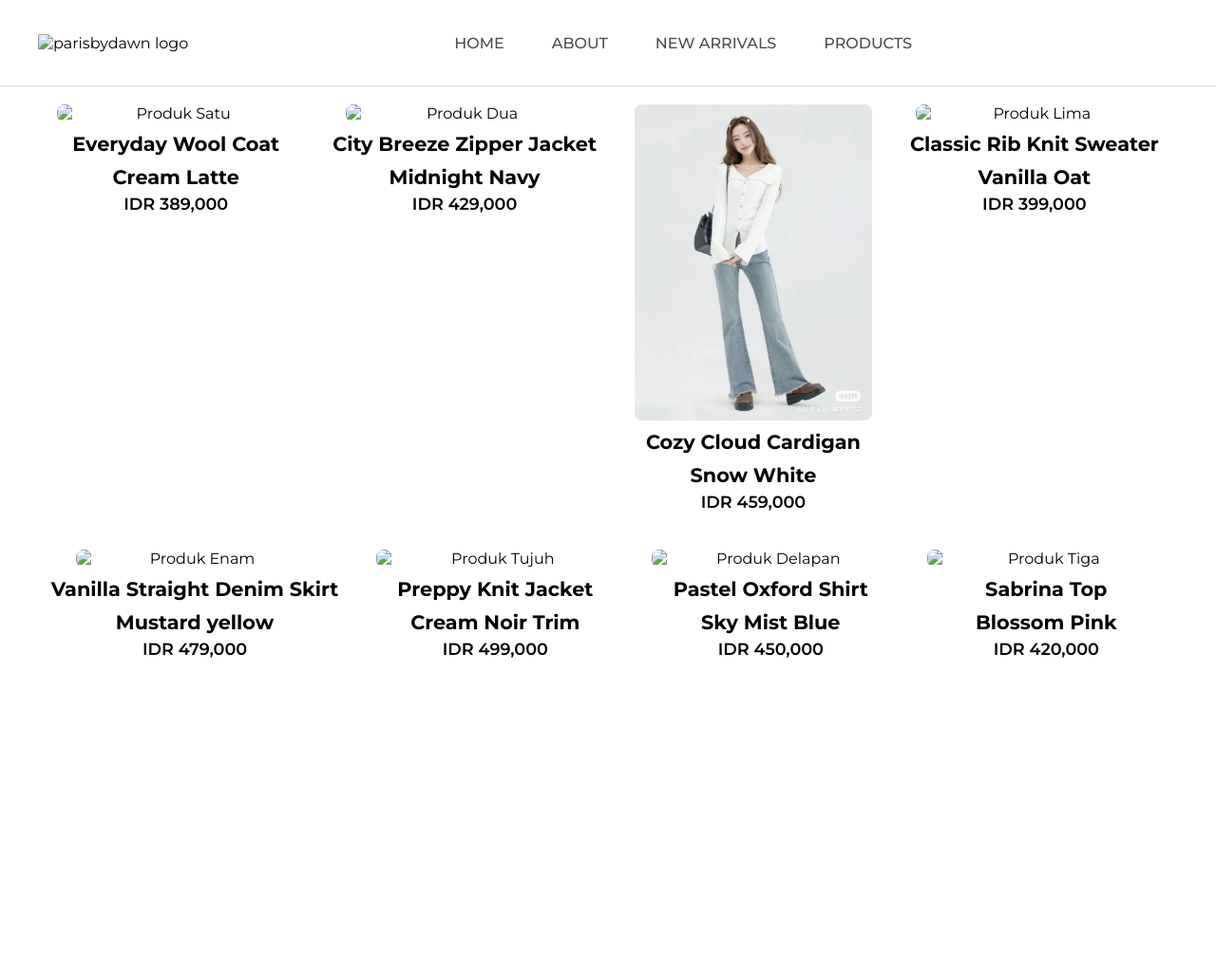
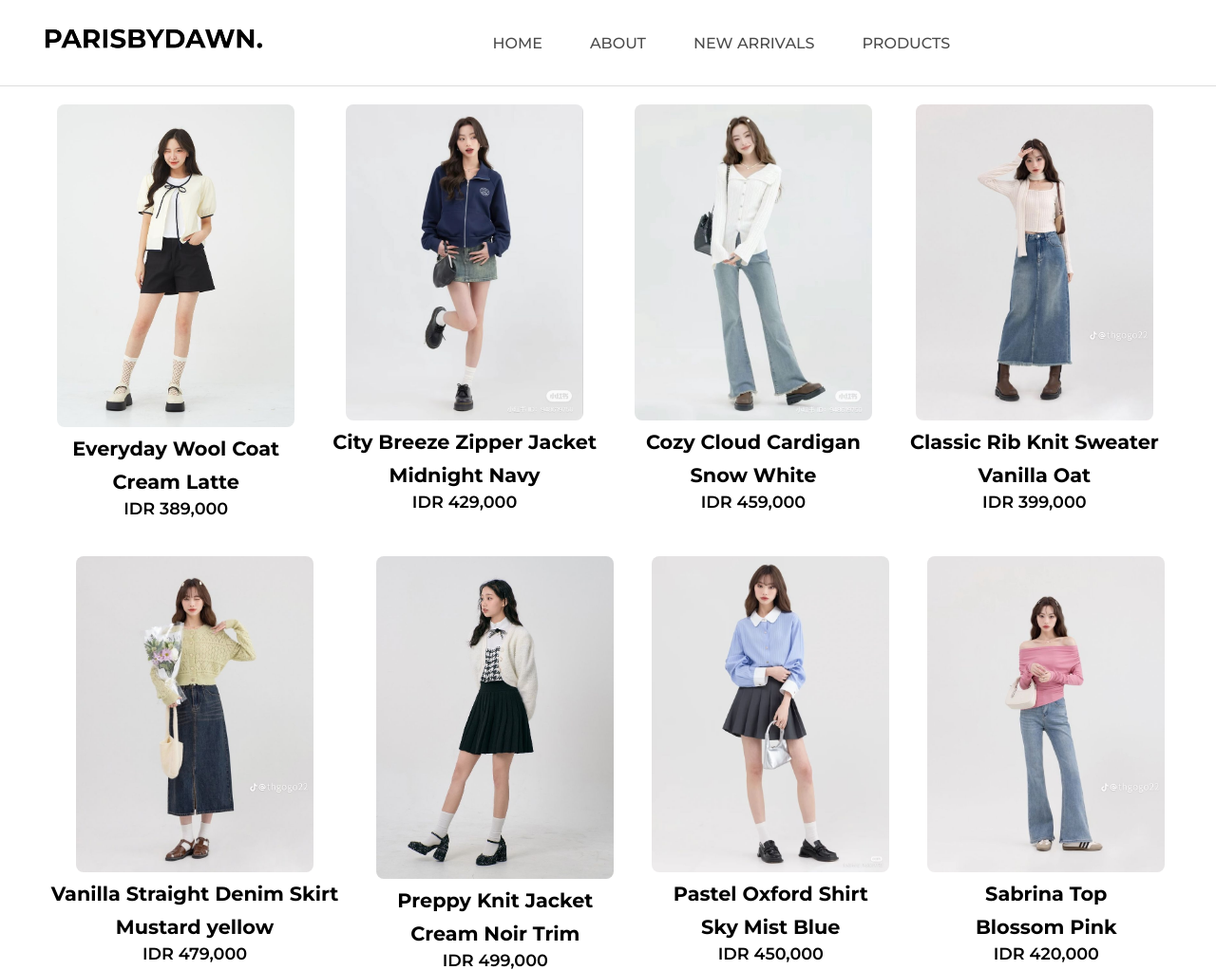
Before and after one commit to parisnicolen/ParisbyDawn., a plain HTML site: page products.html in a window 1280 px wide. Shown: the whole page at 95% size. Before the commit the page ends 800 px from the top, so only its background shows below. Drawn offline with Linux system fonts and the light colour scheme; files whose address does not match are found by name.

Commit message:
products.html

```diff
--- a/products.html
+++ b/products.html
@@ -17,11 +17,11 @@
   <header class="header">
     <div class="header-inner">
       <div class="logo">
-        <img src="assets/LOGO.png" alt="parisbydawn logo">
+        <img src="LOGO.png" alt="parisbydawn logo">
       </div>
       <nav class="nav">
         <ul>
-          <li><a href="parisbydawn.html">HOME</a></li>
+          <li><a href="index.html">HOME</a></li>
           <li><a href="about.html">ABOUT</a></li>
           <li><a href="Newarrival.html">NEW ARRIVALS</a></li>
           <li><a href="products.html">PRODUCTS</a></li>
@@ -36,14 +36,14 @@
     <div class="products-container">
 
       <div class="product-item">
-        <img src="assets/ProdukSatu.jpg" alt="Produk Satu">
+        <img src="ProdukSatu.jpg" alt="Produk Satu">
         <h3>Everyday Wool Coat</h3>
         <h3>Cream Latte</h3>
         <span class="price">IDR 389,000</span>
       </div>
 
       <div class="product-item">
-        <img src="Assets/Produkdua.jpg" alt="Produk Dua">
+        <img src="Produkdua.jpg" alt="Produk Dua">
         <h3>City Breeze Zipper Jacket</h3>
         <h3>Midnight Navy</h3>
         <span class="price">IDR 429,000</span>
@@ -57,35 +57,35 @@
       </div>
 
       <div class="product-item">
-        <img src="Assets/Produklima.jpg" alt="Produk Lima">
+        <img src="Produklima.jpg" alt="Produk Lima">
         <h3>Classic Rib Knit Sweater</h3>
         <h3>Vanilla Oat</h3>
         <span class="price">IDR 399,000</span>
       </div>
 
       <div class="product-item">
-        <img src="Assets/Produkenam.jpg" alt="Produk Enam">
+        <img src="Produkenam.jpg" alt="Produk Enam">
         <h3>Vanilla Straight Denim Skirt</h3>
         <h3>Mustard yellow</h3>
         <span class="price">IDR 479,000</span>
       </div>
 
       <div class="product-item">
-        <img src="Assets/Produktujuh.jpg" alt="Produk Tujuh">
+        <img src="Produktujuh.jpg" alt="Produk Tujuh">
         <h3>Preppy Knit Jacket</h3>
         <h3>Cream Noir Trim</h3>
         <span class="price">IDR 499,000</span>
       </div>
 
       <div class="product-item">
-        <img src="Assets/Produkdelapan.jpg" alt="Produk Delapan">
+        <img src="Produkdelapan.jpg" alt="Produk Delapan">
         <h3>Pastel Oxford Shirt</h3>
         <h3>Sky Mist Blue</h3>
         <span class="price">IDR 450,000</span>
       </div>
 
       <div class="product-item">
-        <img src="Assets/Produktiga.jpg" alt="Produk Tiga">
+        <img src="Produktiga.jpg" alt="Produk Tiga">
        <h3>Sabrina Top</h3>
         <h3>Blossom Pink</h3>
         <span class="price">IDR 420,000</span>
```
